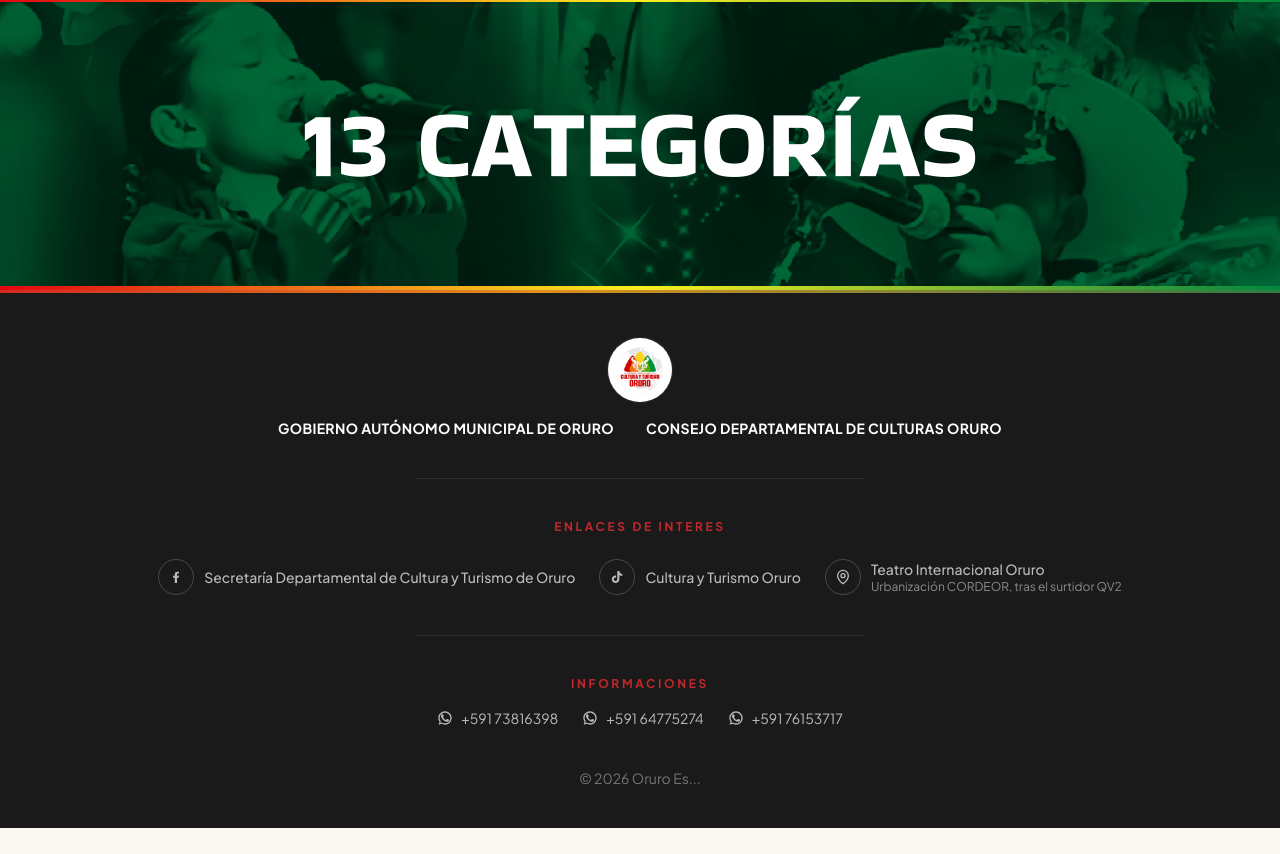
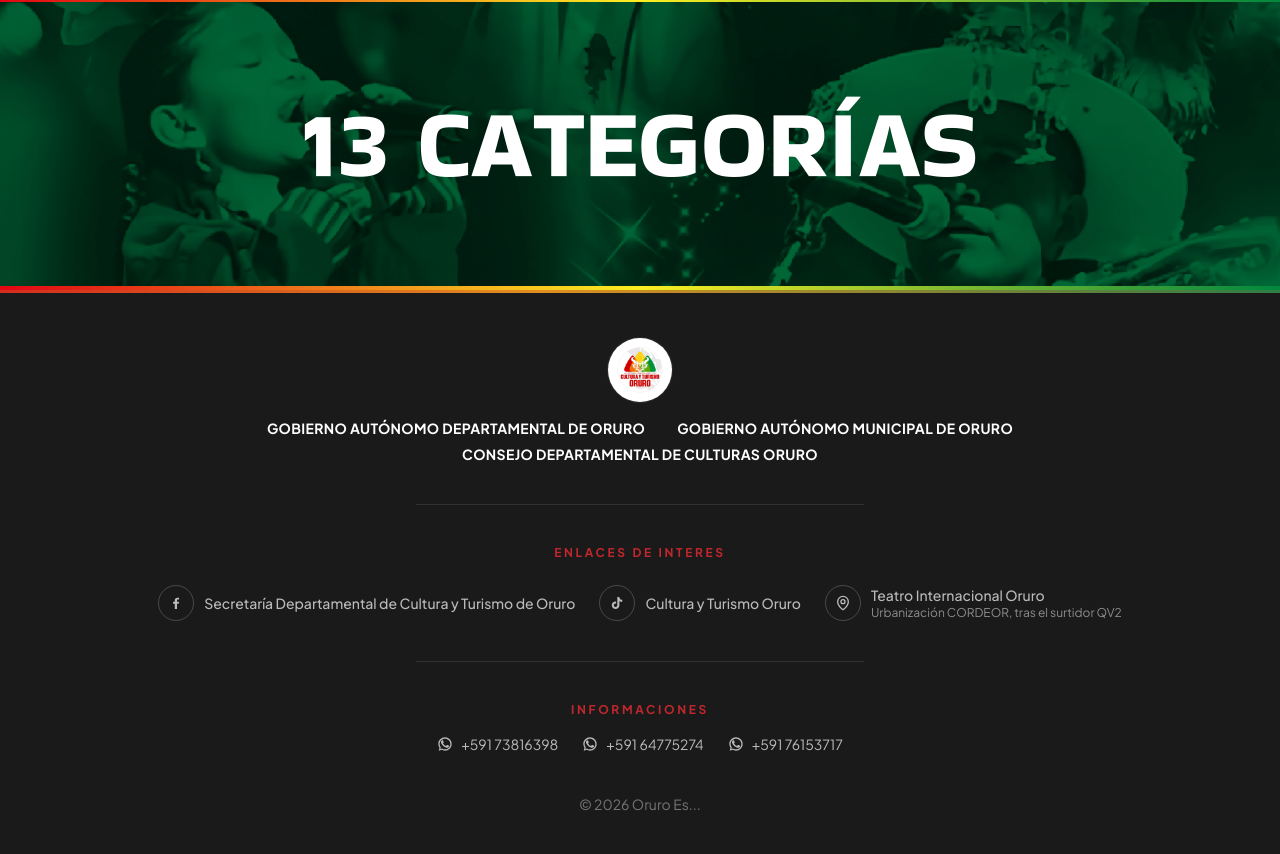
Before and after one commit to 69Sukuna/Senapi-AquiCanta, a Next.js app in the folder apps/web/: page / in a window 1280 px wide. Shown: the part 4348-5202 px from the top of the page. Before the commit the page ends 5176 px from the top, so only its background shows below. Built offline with nearby package versions, Linux system fonts and the light colour scheme; a web font is replaced by a local one.

Commit message:
fix-footer

```diff
--- a/apps/web/src/components/Footer.tsx
+++ b/apps/web/src/components/Footer.tsx
@@ -30,8 +30,9 @@ function WhatsAppIcon(props: SVGProps<SVGSVGElement>) {
 // Entidades que auspician el festival — solo el nombre en mayúsculas,
 // debajo del logo de la Secretaría (ver AUSPICIA en el JSX).
 const AUSPICIAN = [
-  { nombre: 'Gobierno Autónomo Municipal de Oruro' },
-  { nombre: 'Consejo Departamental de Culturas Oruro' },
+  { nombre: 'GOBIERNO AUTÓNOMO DEPARTAMENTAL DE ORURO' },
+  { nombre: 'GOBIERNO AUTÓNOMO MUNICIPAL DE ORURO' },
+  { nombre: 'CONSEJO DEPARTAMENTAL DE CULTURAS ORURO' },
 ];
 
 const SOCIAL_LINKS = [
```
